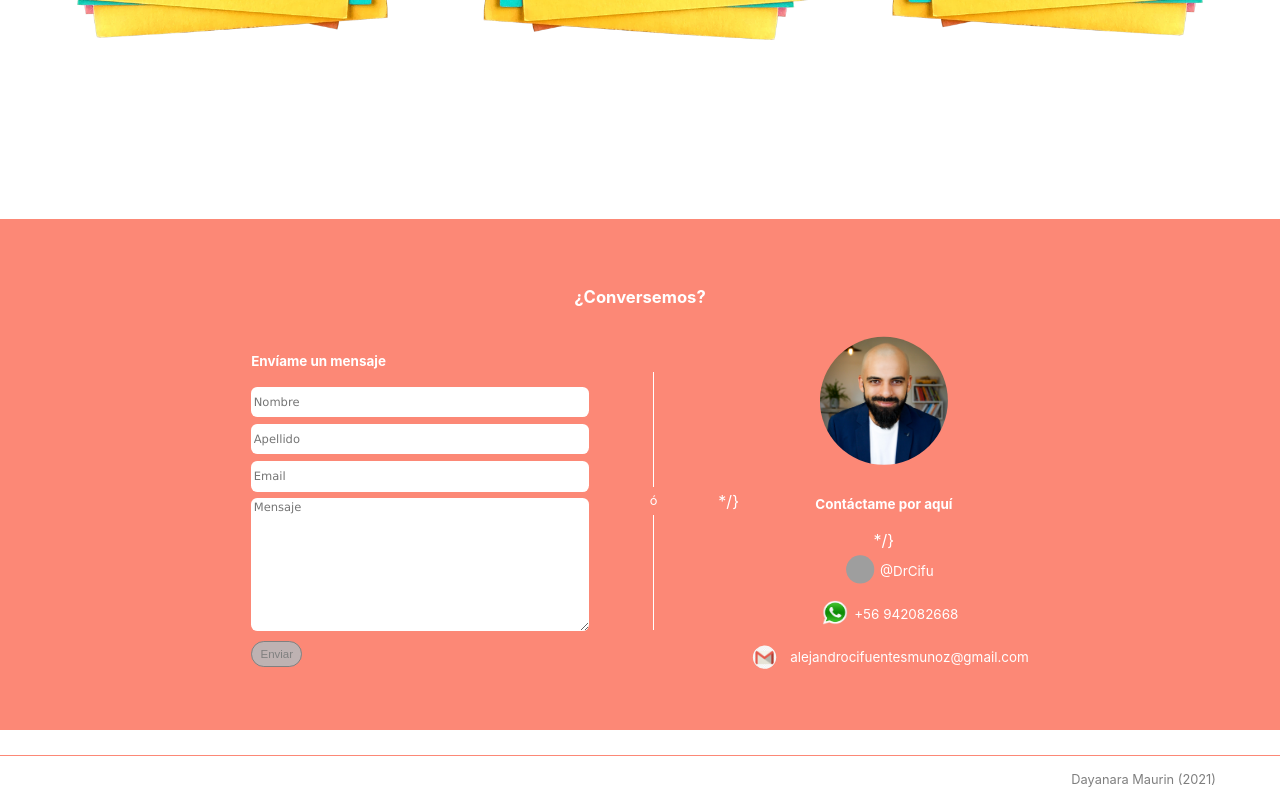
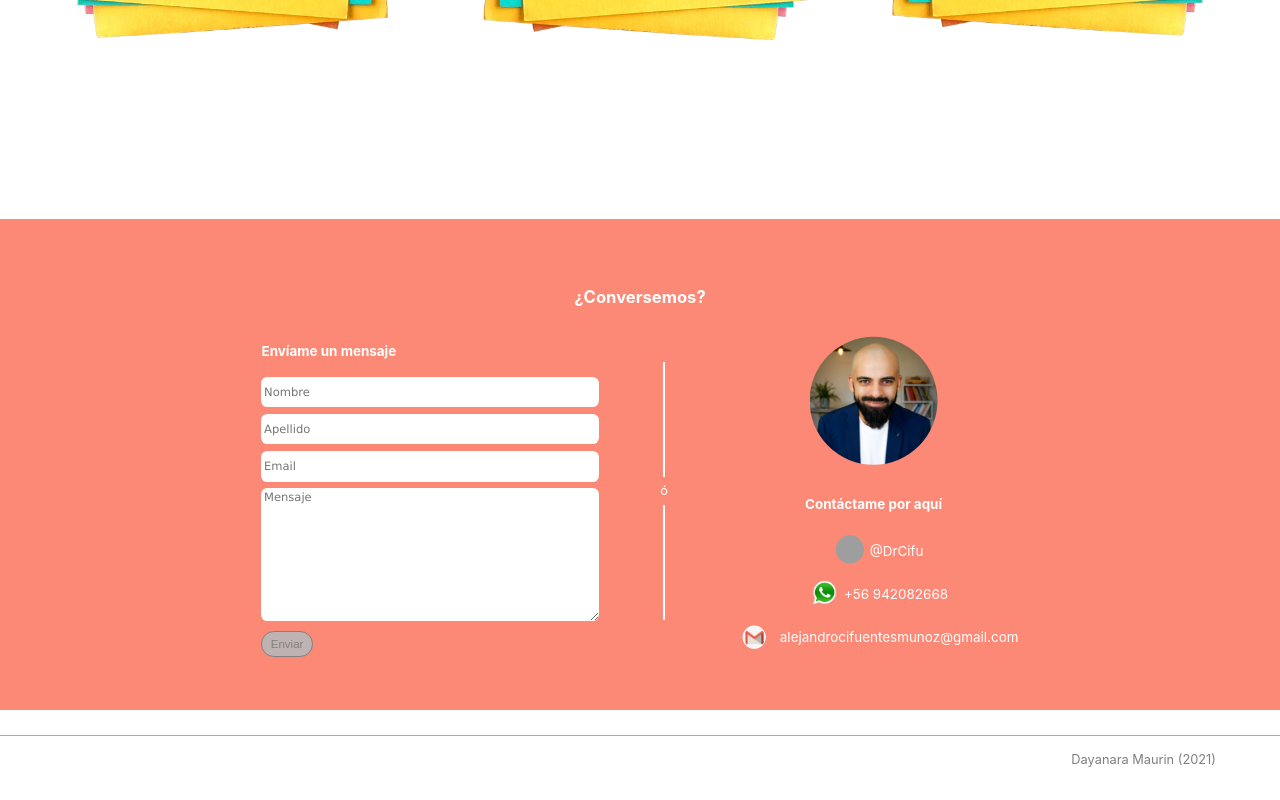
Before and after one commit to Dayanara847/dr-cifu, a React (Create React App) app: page / in a window 1280 px wide. Shown: the part 3319-4119 px from the top of the page. Built offline with nearby package versions, Linux system fonts and the light colour scheme; grey boxes are pictures that could not be loaded.

Commit message:
clean code

```diff
--- a/src/components/Contact.jsx
+++ b/src/components/Contact.jsx
@@ -95,14 +95,13 @@ function Contact() {
           <div id="o">ó</div>
           <div className="separatoryLine"></div>
         </div>{" "}
-        */}
         <div id="information">
           <img
             src="alePhoto.jpg"
             className="imgPsico"
             alt="Alejandro Cifuentes"
           />
-          <h4 className="subtitle">Contáctame por aquí</h4> */}
+          <h4 className="subtitle">Contáctame por aquí</h4>
           <div className="info">
             <a
               href="https://www.instagram.com/drcifu/"
```
